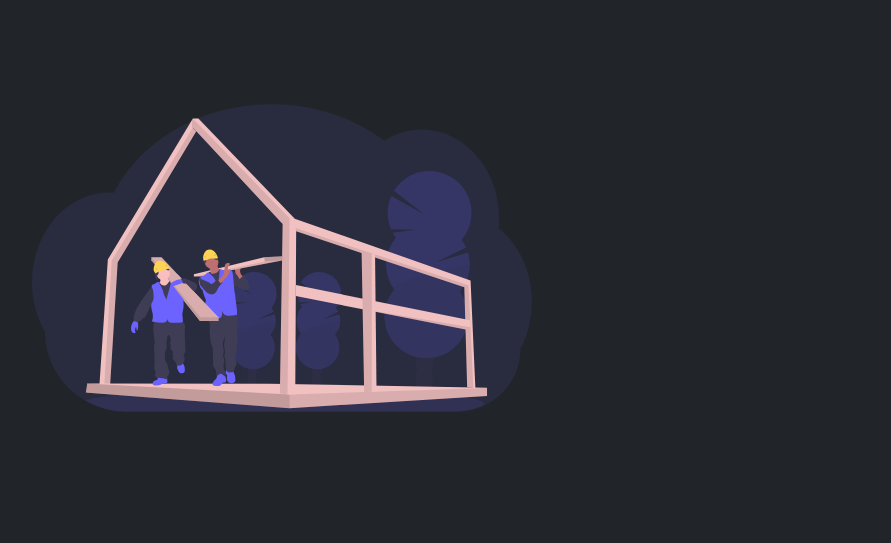
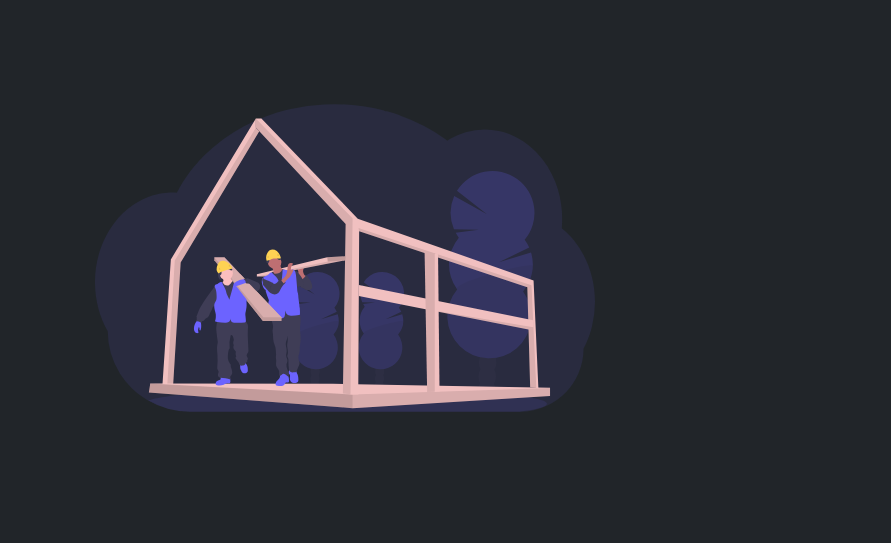
Before and after one commit to CodeSudo/codesudo.github.io, a plain HTML site: page index.html in a window 1280 px wide. Shown: the top 543 px of the page, without its empty margins (166-1057 px from the left). Drawn offline with Linux system fonts and the light colour scheme.

Commit message:
Update index.html

```diff
--- a/index.html
+++ b/index.html
@@ -15,7 +15,7 @@
     background-color:#212529
   }
   .img{
-    margin-left:15%;
+    margin-left:20%;
   }
 </style>
     <div class="img">
```
